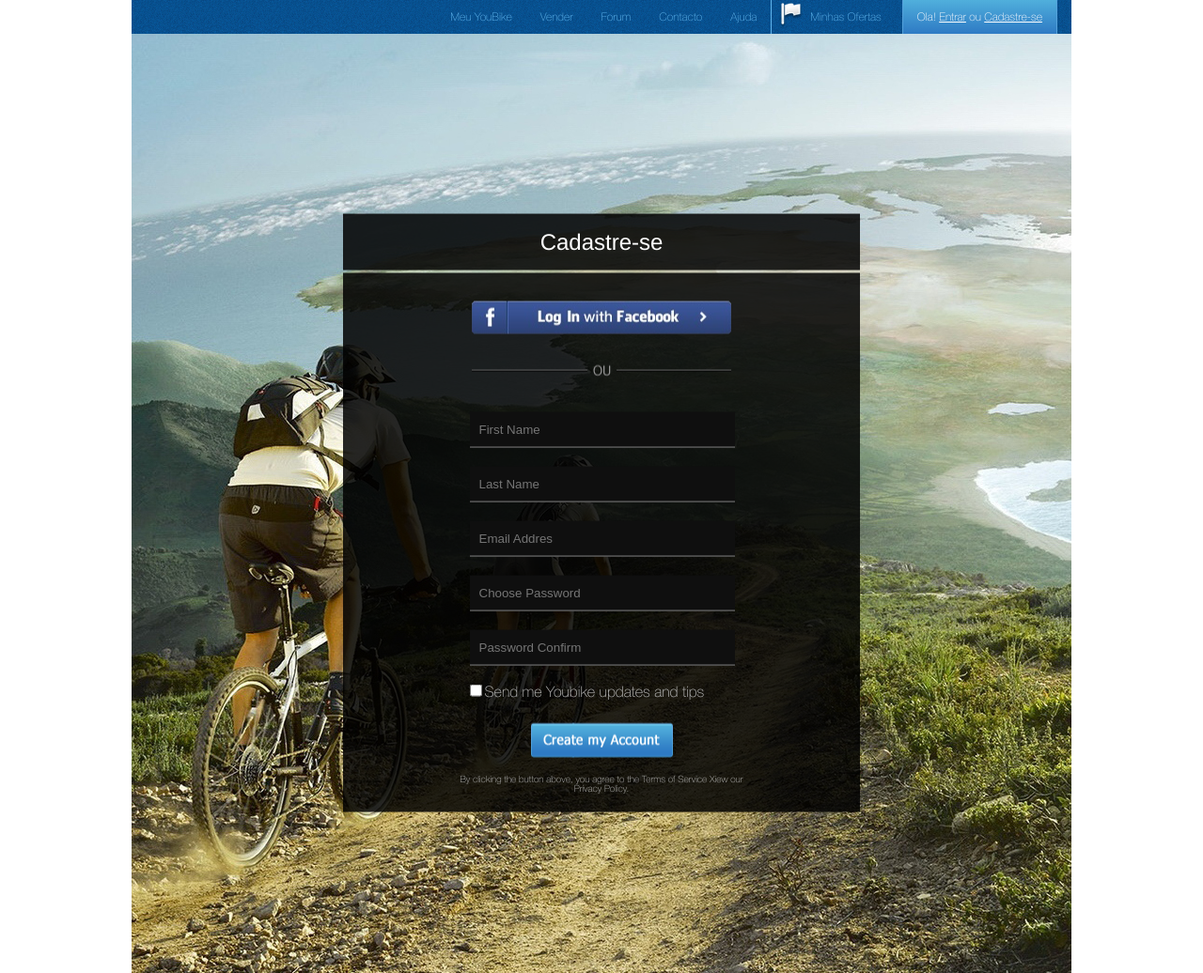
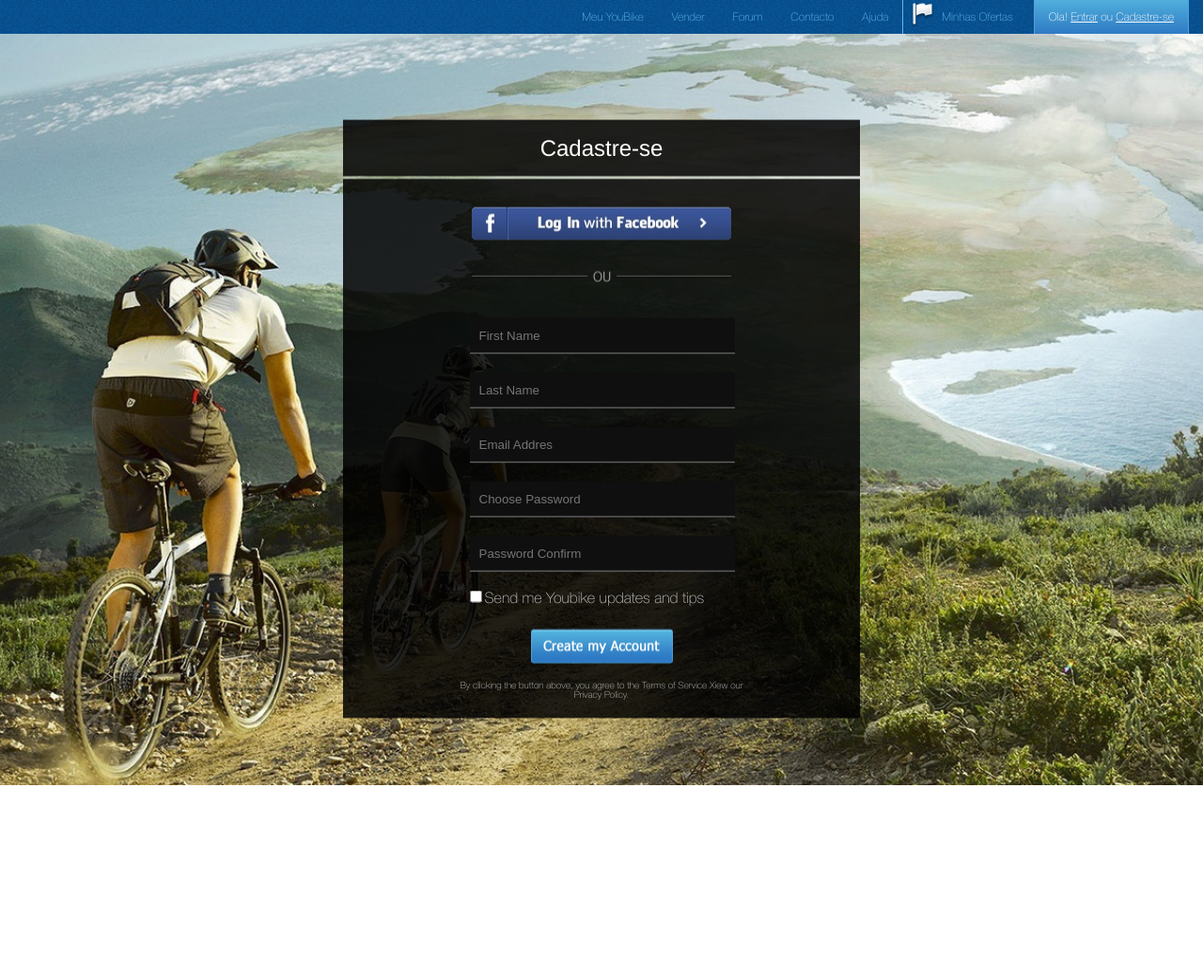
Before and after one commit to Asmondius/Homework, a plain HTML site: page Homework 5/index.html in a window 1280 px wide. Shown: the whole page at 94% size. After the commit the page ends 836 px from the top, so only its background shows below. Drawn offline with Linux system fonts and the light colour scheme; files whose address does not match are found by name.

Commit message:
fixed hw #5

```diff
--- a/Homework 5/CSS/Style.css
+++ b/Homework 5/CSS/Style.css
@@ -10,7 +10,7 @@
 	font-size: 12px;
 	color: #60b5ed;
 	margin: 0 auto;
-	width: 1000px;
+	width: auto;
 	height: 36px;
 	background-image: url(../IMG/Header-BG.jpg);
 	background-repeat: repeat-x;
@@ -66,10 +66,9 @@
 }
 /*--Main--*/
 .wrapper {
-	background: url(../IMG/background.jpg) no-repeat;
-	width: 1000px;
-	height: 1000px;
-	margin: 0 auto;
+	background: url(../IMG/background.jpg) no-repeat center center;
+	height: 100vh;
+	background-size: cover;
 	position: relative;
 }
 .center{
```
